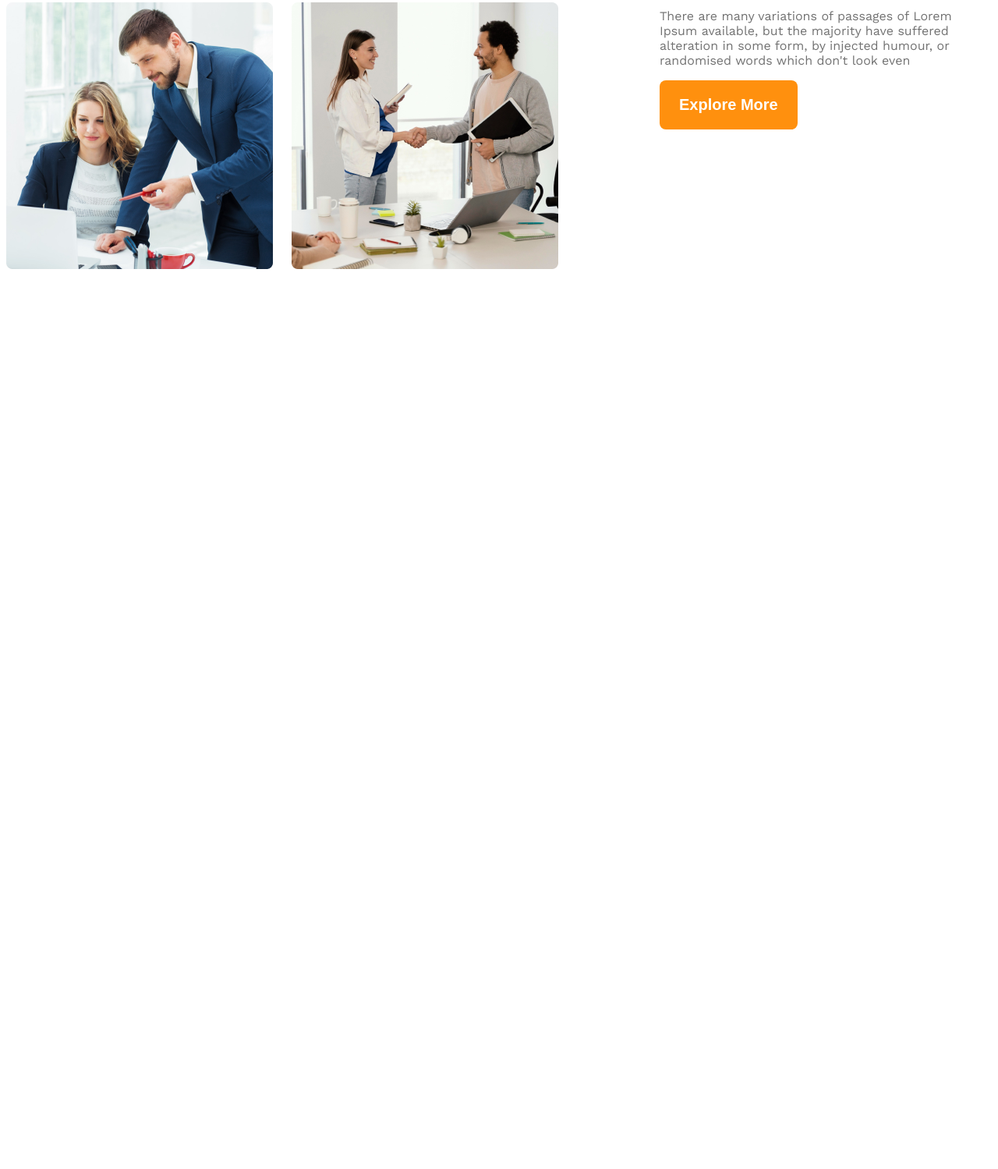
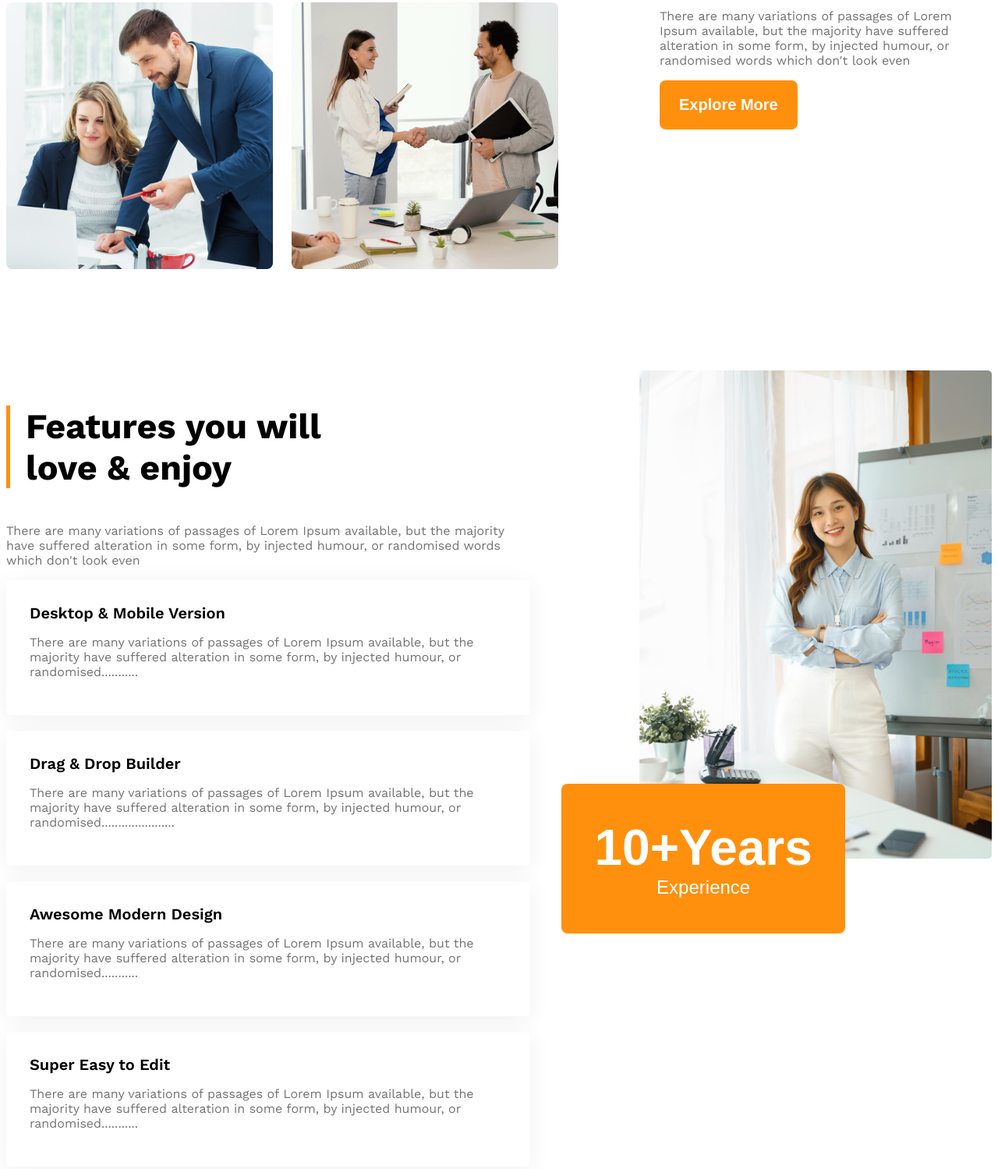
Before and after one commit to afjalhossain31/G3-Architect-Website-code, a plain HTML site: page index.html in a window 1280 px wide. Shown: the part 1677-3176 px from the top of the page at 78% size. Before the commit the page ends 2030 px from the top, so only its background shows below. Drawn offline with nearby package versions, Linux system fonts and the light colour scheme.

Commit message:
added main section part-1

```diff
--- a/index.html
+++ b/index.html
@@ -58,6 +58,42 @@
             </div>
          </section>
 
+         <!--feature section start-->
+         <section class="features display-flex">
+            <div>
+                <h3 id="feature-section-title" class="section-title">Features you will <br> love & enjoy</h3>
+                <p class="text-light-gray">There are many variations of passages of Lorem Ipsum available, but the majority have suffered alteration in some form, by injected humour, or randomised words which don't look even</p>
+                <!-- feature card container -->
+                <div class="feature-card">
+                    <h4 class="feature-title">Desktop & Mobile Version</h4>
+                    <p class="text-light-gray">There are many variations of passages of Lorem Ipsum available, but the majority have suffered alteration in some form, by injected humour, or randomised...........</p>
+                 </div>
+                 <div class="feature-card">
+                    <h4 class="feature-title">Drag & Drop Builder</h4>
+                    <p class="text-light-gray">There are many variations of passages of Lorem Ipsum available, but the majority have suffered alteration in some form, by injected humour, or randomised......................</p>
+                 </div>
+                 <div class="feature-card">
+                    <h4 class="feature-title">Awesome Modern Design</h4>
+                    <p class="text-light-gray">There are many variations of passages of Lorem Ipsum available, but the majority have suffered alteration in some form, by injected humour, or randomised...........</p>
+                 </div>
+                 <div class="feature-card">
+                    <h4 class="feature-title">Super Easy to Edit</h4>
+                    <p class="text-light-gray">There are many variations of passages of Lorem Ipsum available, but the majority have suffered alteration in some form, by injected humour, or randomised...........</p>
+                 </div>
+            </div>
+
+            <div class="featured-architect">
+                <img src="images/architect.png" alt="">
+                <button id="experience-badge" class="btn-primary">
+                    <span id="experience-year">10+Years</span>
+                    <br>
+                    <span>Experience</span>
+                </button>
+            </div>
+
+
+         </section>
+
     </main>
 
 </body>
--- a/styles/style.css
+++ b/styles/style.css
@@ -111,3 +111,43 @@ main>section{
 .quick-list{
     font-weight: 500;
 }
+
+/* feature secton related styles */
+.features{
+    gap: 140px;
+}
+
+#feature-section-title{
+    border-left: 5px solid #FF900E;
+    padding-left: 20px;
+}
+
+.feature-card{
+    padding: 30px;
+    border-radius: 5px;
+    box-shadow:0 4px 30px 0 rgba(0, 0, 0, 0.06);
+    margin-bottom: 20px;
+}
+.feature-card
+.feature-title{
+    font-weight: 600;
+    font-size: 1.25rem;
+    margin-top: 0;
+    margin-bottom: 0;
+}
+
+#experience-badge{
+    padding: 45px 42px;
+    font-size: 1.5rem;
+    font-weight:500;
+    margin-left: -100px;
+    margin-top: -100px;
+}
+#experience-year{
+    font-size: 4rem;
+    font-weight: 700;
+}
+
+.featured-architect img{
+    width: 100%;
+}
```
